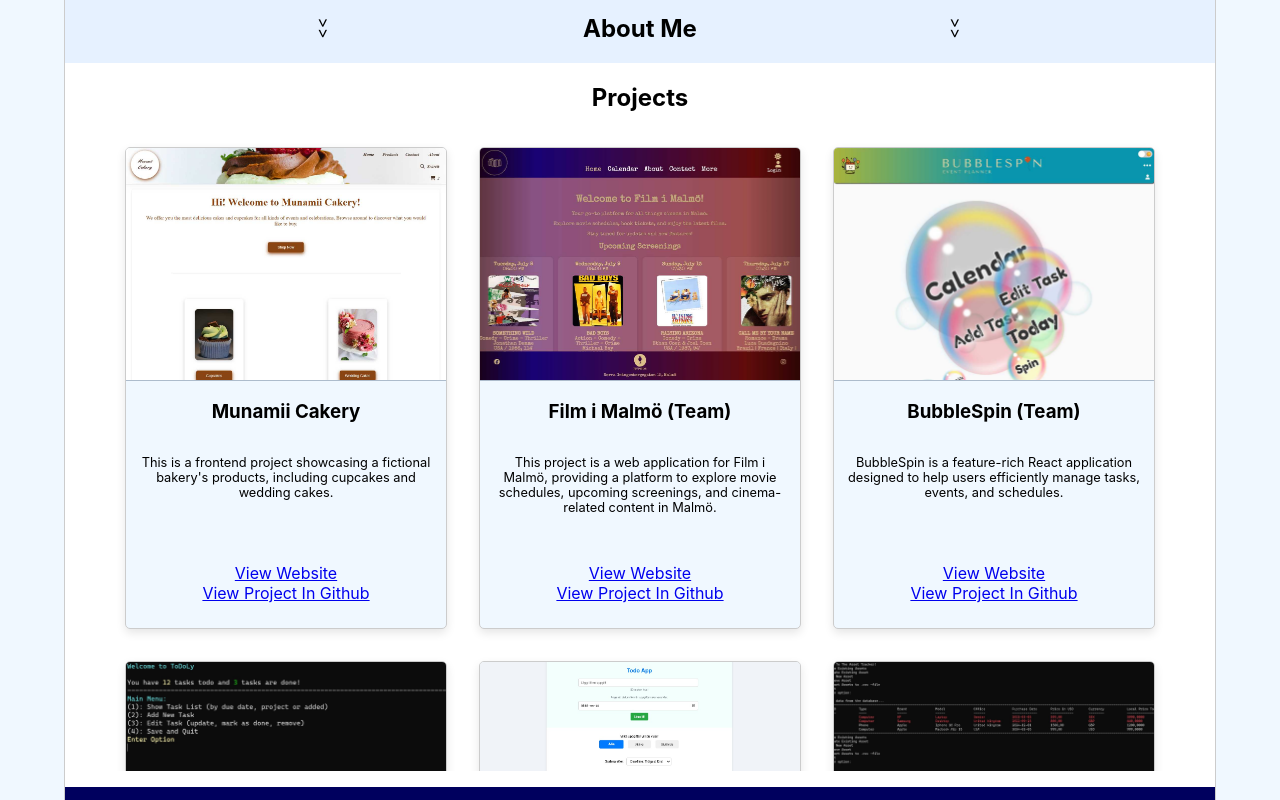
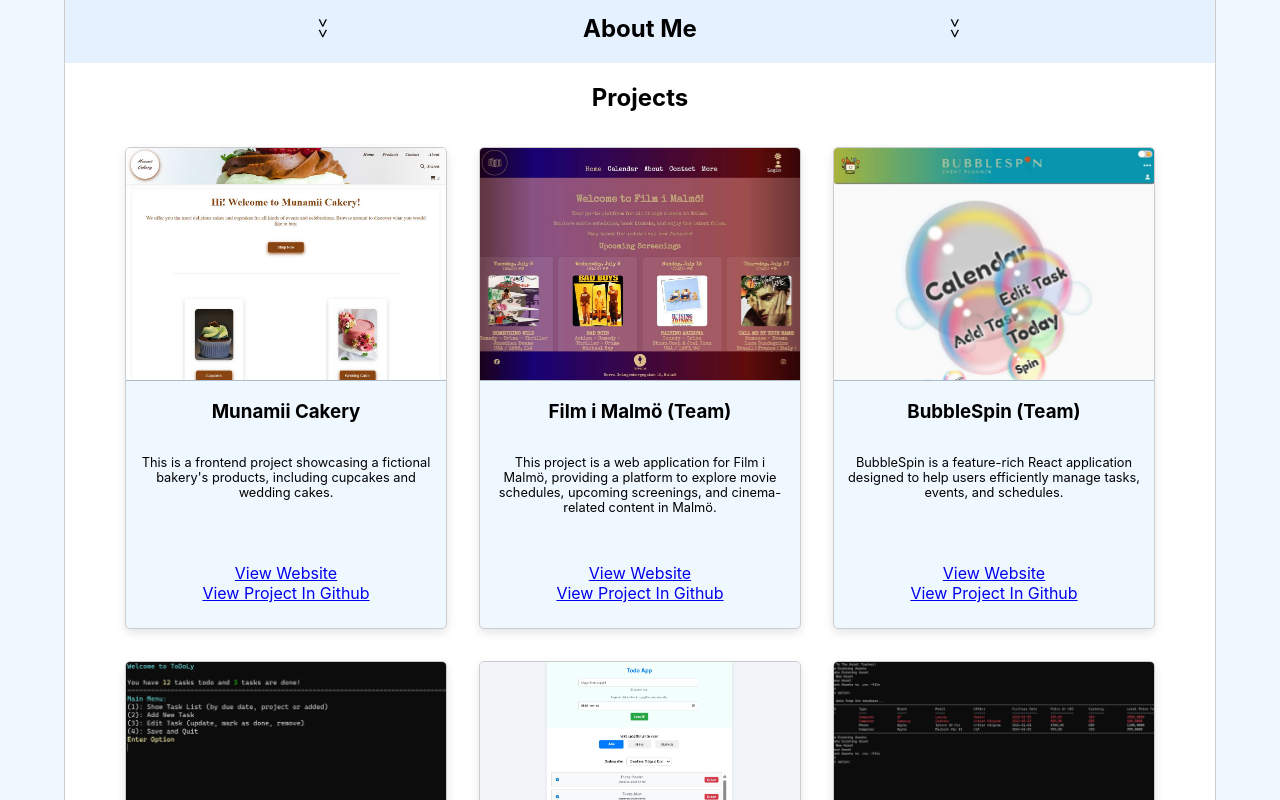
Before and after one commit to Patrick-B-L/portfolio, a React (Create React App) app: page / in a window 1280 px wide. Shown: the part 360-1160 px from the top of the page. Built offline with nearby package versions, Linux system fonts and the light colour scheme.

Commit message:
Minor updates

```diff
--- a/src/components/ProjectData.jsx
+++ b/src/components/ProjectData.jsx
@@ -1,11 +1,17 @@
 // This file contains an array of project data objects.//
 const projectData = [
-  {image: '../images/Munamii.jpg', title: 'Munamii Cakery', description: "This is a frontend project showcasing a fictional bakery's products, including cupcakes and wedding cakes.", website: 'https://patrick-b-l.github.io/Munamii-Cakery/Home/index.html', ghLink: 'https://github.com/Patrick-B-L/Munamii-Cakery' },
-  {image: '../images/fim2.jpg', title: 'Film i Malmö (Team)', description: 'This project is a web application for Film i Malmö, providing a platform to explore movie schedules, upcoming screenings, and cinema-related content in Malmö. ', website: 'https://film-i-malmo.vercel.app/', ghLink: 'https://github.com/owenboy9/film-i-malmo' },
-  {image: '../images/bubblespin.jpg', title: 'BubbleSpin (Team)', description: 'BubbleSpin is a feature-rich React application designed to help users efficiently manage tasks, events, and schedules.', website: 'https://zereis.github.io/Event-planner/#/', ghLink: 'https://github.com/Zereis/Event-planner'},
-  {image: '../images/Todoly.jpg', title: 'Todoly', description: 'ToDoLy is a task management console application designed to help users organize and manage their tasks effectively. It provides functionality for creating, updating, sorting, and deleting tasks, with a user-friendly and modular design.', ghLink: 'https://github.com/Patrick-B-L/ToDoLy'},
-  {image: '../images/Todoapp.jpg', title: 'Todo app', description: 'Todo app is a React-based task manager with a clean design. Users can add tasks with deadlines, filter and sort them, mark as completed, and remove tasks. The app supports exporting and importing todos as JSON files, and saves data locally in the browser for persistent usage.', website: 'https://patrick-b-l.github.io/todo-app/', ghLink: 'https://github.com/Patrick-B-L/todo-app'},
-  {image: '../images/Assettracker.jpg', title: 'Asset Tracker', description: 'AssetTracker is a C#/.NET 8 console application for managing and tracking electronic assets (such as computers and phones) across different offices and countries. It supports exporting asset data, and uses Entity Framework Core with a SQL Server database.', ghLink: 'https://github.com/Patrick-B-L/AssetTracker'}
+
+  {image: process.env.PUBLIC_URL + '/images/Munamii.jpg', title: 'Munamii Cakery', description: "This is a frontend project showcasing a fictional bakery's products, including cupcakes and wedding cakes.", website: 'https://patrick-b-l.github.io/Munamii-Cakery/Home/index.html', ghLink: 'https://github.com/Patrick-B-L/Munamii-Cakery' },
+
+  {image: process.env.PUBLIC_URL + '/images/fim2.jpg', title: 'Film i Malmö (Team)', description: 'This project is a web application for Film i Malmö, providing a platform to explore movie schedules, upcoming screenings, and cinema-related content in Malmö. ', website: 'https://film-i-malmo.vercel.app/', ghLink: 'https://github.com/owenboy9/film-i-malmo' },
+
+  {image: process.env.PUBLIC_URL + '/images/bubblespin.jpg', title: 'BubbleSpin (Team)', description: 'BubbleSpin is a feature-rich React application designed to help users efficiently manage tasks, events, and schedules.', website: 'https://zereis.github.io/Event-planner/#/', ghLink: 'https://github.com/Zereis/Event-planner'},
+
+  {image: process.env.PUBLIC_URL + '/images/Todoly.jpg', title: 'Todoly', description: 'ToDoLy is a task management console application designed to help users organize and manage their tasks effectively. It provides functionality for creating, updating, sorting, and deleting tasks, with a user-friendly and modular design.', ghLink: 'https://github.com/Patrick-B-L/ToDoLy'},
+
+  {image: process.env.PUBLIC_URL + '/images/Todoapp.jpg', title: 'Todo app', description: 'Todo app is a React-based task manager with a clean design. Users can add tasks with deadlines, filter and sort them, mark as completed, and remove tasks. The app supports exporting and importing todos as JSON files, and saves data locally in the browser for persistent usage.', website: 'https://patrick-b-l.github.io/todo-app/', ghLink: 'https://github.com/Patrick-B-L/todo-app'},
+
+  {image: process.env.PUBLIC_URL + '/images/Assettracker.jpg', title: 'Asset Tracker', description: 'AssetTracker is a C#/.NET 8 console application for managing and tracking electronic assets (such as computers and phones) across different offices and countries. It supports exporting asset data, and uses Entity Framework Core with a SQL Server database.', ghLink: 'https://github.com/Patrick-B-L/AssetTracker'}
 
 ];
 
--- a/src/styles/AboutMe.css
+++ b/src/styles/AboutMe.css
@@ -38,7 +38,7 @@
 }
 .about-me-text.open {
   display: flex;
-  height: 10rem;
+  min-height: 10rem;
 }
 .about-me-text-content {
   display: flex;
--- a/src/styles/HeroSection.css
+++ b/src/styles/HeroSection.css
@@ -90,6 +90,6 @@
 }
 .hero-section-text-description.open {
   display: flex;
-  height: 10rem;
+  min-height: 10rem;
   width: 70%;
 }
--- a/src/styles/Projects.css
+++ b/src/styles/Projects.css
@@ -7,8 +7,8 @@
   justify-content: center;
   flex-wrap: wrap;
   padding: 0;
-  max-height: 40rem;
-  overflow-y: auto;
+  /* max-height: 40rem;
+  overflow-y: auto; */
 }
 .project-tiles-container ul li{
   list-style: none;
```
